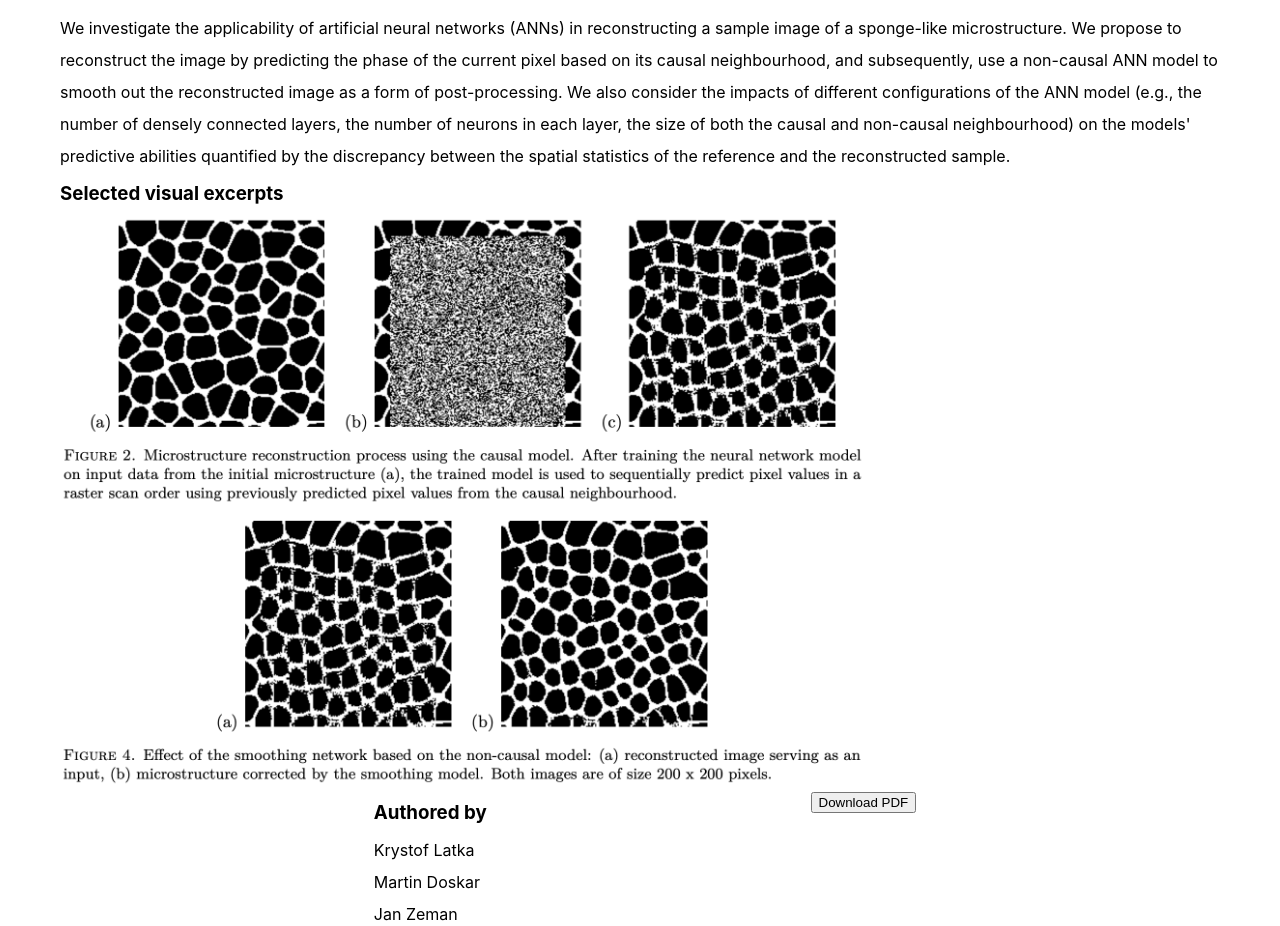
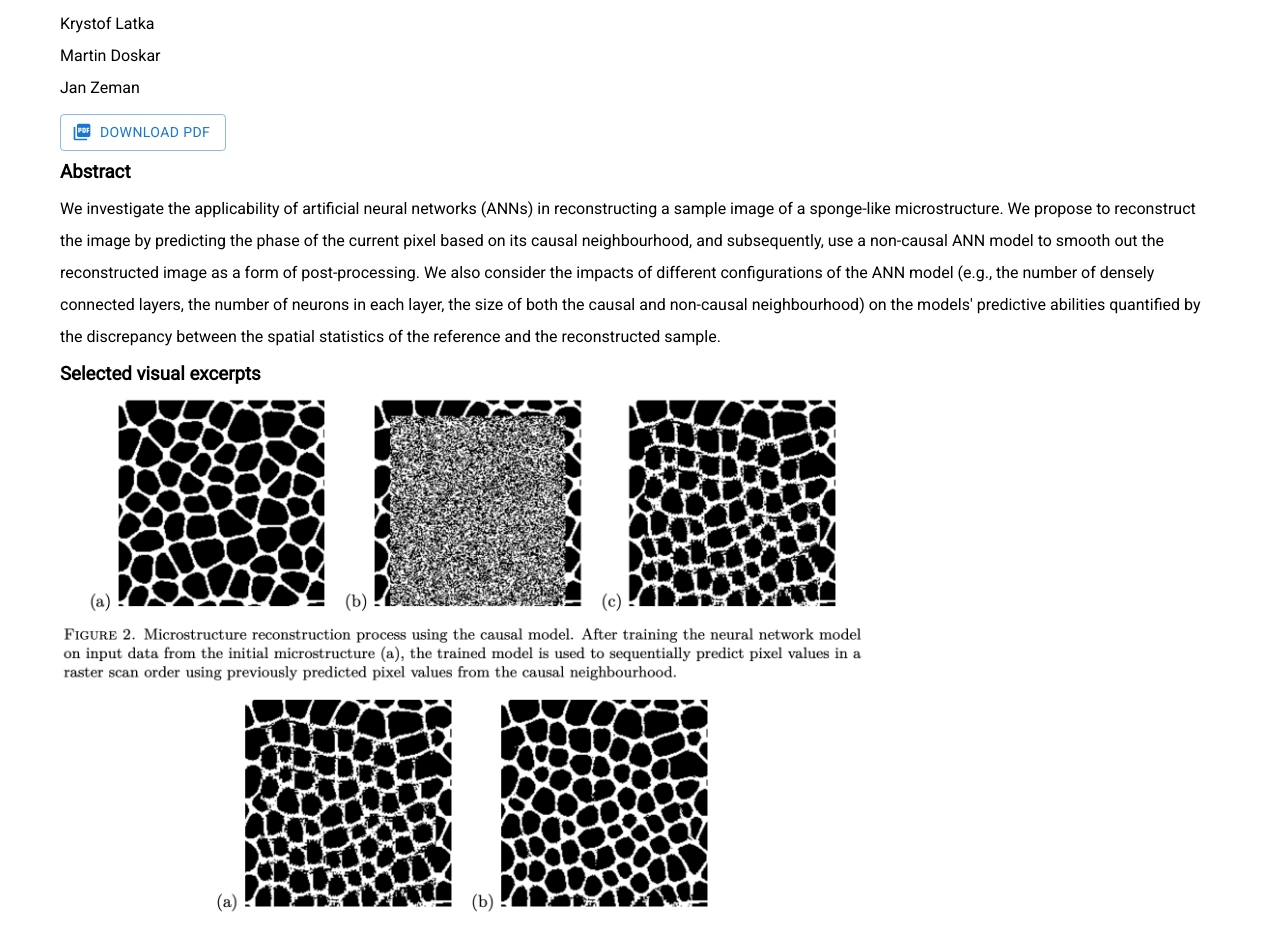
Before and after one commit to latka-krystof/website, a React (Create React App) app in the folder my-app/: page /publications in a window 1280 px wide. Shown: the part 400-1326 px from the top of the page. Built offline with nearby package versions, Linux system fonts and the light colour scheme.

Commit message:
download material design packages, change button design

```diff
--- a/my-app/package.json
+++ b/my-app/package.json
@@ -3,6 +3,10 @@
   "version": "0.1.0",
   "private": true,
   "dependencies": {
+    "@emotion/react": "^11.10.5",
+    "@emotion/styled": "^11.10.5",
+    "@mui/icons-material": "^5.11.0",
+    "@mui/material": "^5.11.1",
     "@testing-library/jest-dom": "^5.16.5",
     "@testing-library/react": "^13.4.0",
     "@testing-library/user-event": "^13.5.0",
--- a/my-app/src/App.css
+++ b/my-app/src/App.css
@@ -1,3 +1,9 @@
+@import url('https://fonts.googleapis.com/css2?family=Roboto&display=swap');
+
+* {
+  font-family: Roboto;
+}
+
 h1 {
   margin: 10px;
 }
@@ -53,5 +59,6 @@
 .flexRow {
   display: flex;
   flex-direction: row;
-  justify-content: space-evenly;
+  justify-content: flex-start;
+  align-items: center;
 }
--- a/my-app/src/App.js
+++ b/my-app/src/App.js
@@ -26,6 +26,7 @@
           <Route path='/experience' element={<Experience />} />
           <Route path='/publications' element={<Publications />} />
         </Routes>
+        <p style={{textAlign: 'center'}}>2023 Krystof Latka</p>
       </div>
     </div>
   );
--- a/my-app/src/components/Publications.js
+++ b/my-app/src/components/Publications.js
@@ -2,6 +2,9 @@
 import Causal from '../assets/Causal_model.png';
 import NonCausal from '../assets/Non-causal_model.png';
 import Paper from '../assets/Paper.pdf';
+
+import Button from '@mui/material/Button';
+import PictureAsPdfIcon from '@mui/icons-material/PictureAsPdf';
 
 function Publications() {
     return (
@@ -10,24 +13,24 @@
 						<h1>Publications</h1>
 		    	</div>
 					<h2 style={{marginBottom: '30px'}}>Microstructure reconstruction via artificial neural networks: A combination of causal and non-causal approach</h2>
+					<div>
+						<h3>Authored by</h3>
+						<p>
+							Krystof Latka<br/>
+							Martin Doskar<br/>
+							Jan Zeman
+						</p>
+					</div>
+					<div style={{margin: '10px'}}>
+						<Button variant="outlined" href={Paper} startIcon={<PictureAsPdfIcon />}>
+							Download PDF
+						</Button>
+					</div>
 					<h3>Abstract</h3>
 					<p>We investigate the applicability of artificial neural networks (ANNs) in reconstructing a sample image of a sponge-like microstructure. We propose to reconstruct the image by predicting the phase of the current pixel based on its causal neighbourhood, and subsequently, use a non-causal ANN model to smooth out the reconstructed image as a form of post-processing. We also consider the impacts of different configurations of the ANN model (e.g., the number of densely connected layers, the number of neurons in each layer, the size of both the causal and non-causal neighbourhood) on the models' predictive abilities quantified by the discrepancy between the spatial statistics of the reference and the reconstructed sample.</p>
 					<h3>Selected visual excerpts</h3>
 					<img src={Causal} alt="" width='70%' height='auto' padding='20px' />
 					<img src={NonCausal} alt="" width='70%' height='auto' padding='20px' />
-					<div className='flexRow'>
-						<div>
-							<h3>Authored by</h3>
-							<p>
-								Krystof Latka<br/>
-								Martin Doskar<br/>
-								Jan Zeman
-							</p>
-						</div>
-						<a href={Paper}>
-							<button>Download PDF</button>
-						</a>
-					</div>
         </div>
     )
 }
```
Also changed, not shown: 1 other file (tests, documents, lock files or other folders).
